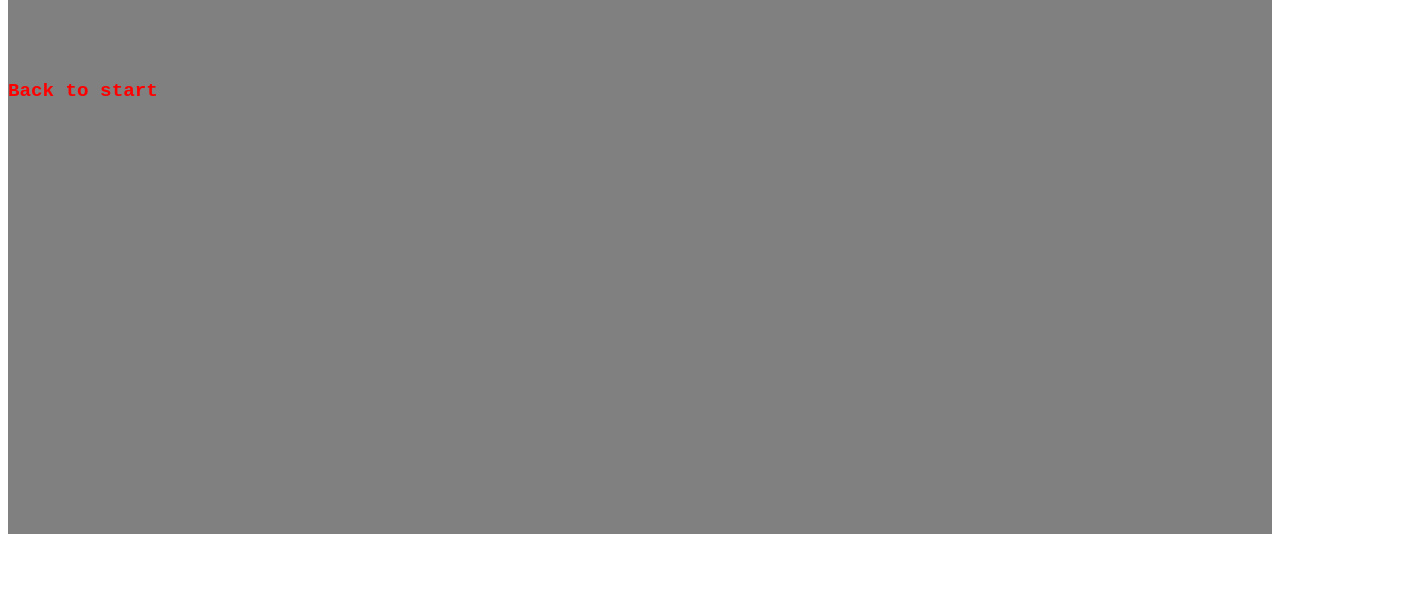
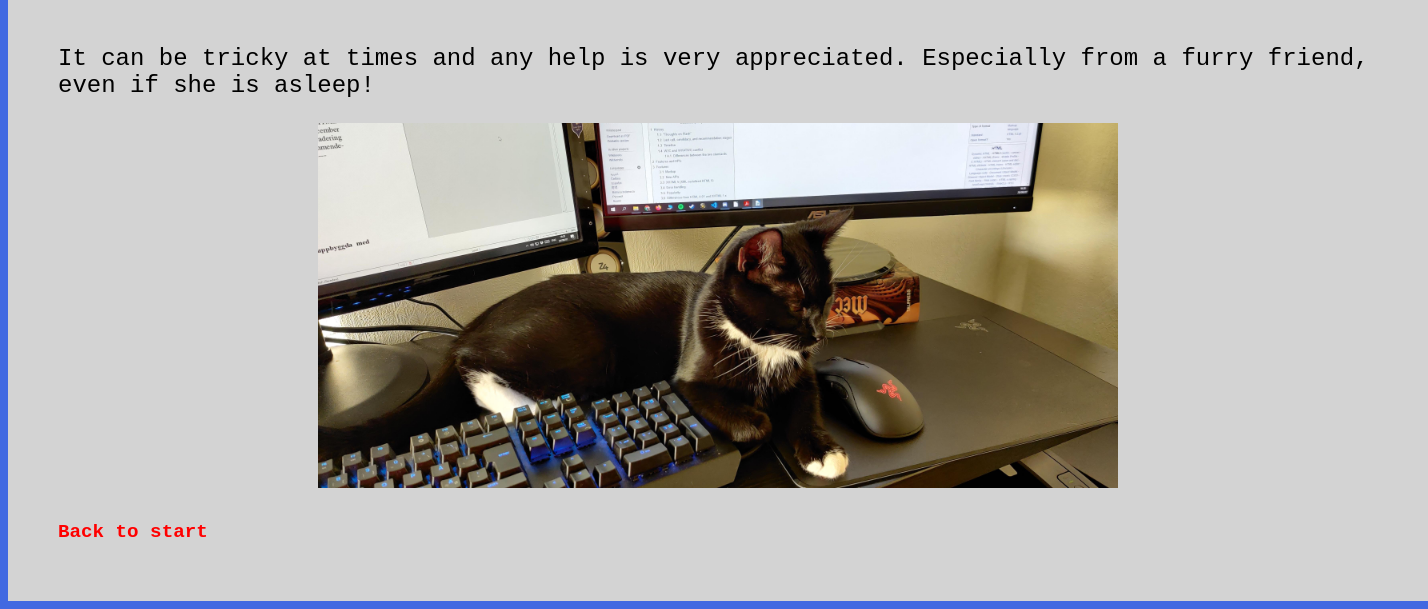
Before and after one commit to rasmusfogelberg/moment2, a website: page pub/about.html in a window 1280 px wide. Shown: the part 287-896 px from the top of the page, 1428 px wide, since content can reach past the window. Before the commit the page ends 829 px from the top, so only its background shows below. Drawn offline with Linux system fonts and the light colour scheme.

Commit message:
Updates to CSS- and HTML-files

```diff
--- a/pub/about.html
+++ b/pub/about.html
@@ -4,13 +4,19 @@
     <meta charset="UTF-8">
     <meta http-equiv="X-UA-Compatible" content="IE=edge">
     <meta name="viewport" content="width=device-width, initial-scale=1.0">
-    <title>Moment 2 - Gulp</title>
+    <title>Moment 2 - About</title>
     <link rel="stylesheet" href="css/style.css">
 </head>
 <body>
     <main id="about">
         <h1>About the assignment</h1>
-        <p>The goal is to automate certain tasks with Gulp.</p>
+        <p>The goal is to automate certain tasks with Gulp as well as getting familiar with packages in Gulp.</p>
+
+        <p>It can be tricky at times and any help is very appreciated. Especially from a furry friend, even if she is asleep!</p>
+        <picture>
+            <source srcset="images/cat.jpg">
+            <img src="images/cat.jpg" alt="A trusty companion keeping a webdeveloper company!" />
+        </picture>
 
         <p><a href="index.html">Back to start</a></p>
 
--- a/pub/css/style.css
+++ b/pub/css/style.css
@@ -1 +1 @@
-main#about{background-color:grey}#about h1{font-size:2rem}#about p{font-size:4rem}body{font-family:Courier New,Courier,monospace;font-size:16px}main{width:100%;height:100vh}a{text-decoration:none;font-weight:700;color:red;font-size:1.2rem}#index{background-color:beige}#index h1{font-size:3rem}#index p{font-size:1rem}
+main#about{display:grid;background-color:#d3d3d3;grid-template-columns:1fr}#about h1{font-size:4rem}#about p{font-size:1.5rem}body{font-family:Courier New,Courier,monospace;font-size:16px;background-color:#4169e1;display:grid;grid-template-columns:1fr 1320px 1fr}main{grid-column:2;width:100%;height:100vh;padding:40px 50px}a{text-decoration:none;font-weight:900;color:red;font-size:1.2rem}picture{justify-self:center}img{max-width:800px}#index{background-color:#ffb6c1}#index h1{font-size:3rem}#index p{font-size:2rem;margin-bottom:20px}
--- a/src/css/about.css
+++ b/src/css/about.css
@@ -1,11 +1,13 @@
 main#about {
-    background-color: grey;
+    display: grid;
+    background-color: lightgrey;
+    grid-template-columns: 1fr;
 }
 
 #about h1 {
-    font-size: 2rem;
+    font-size: 4rem;
 }
 
 #about p {
-    font-size: 4rem;
+    font-size: 1.5rem;
 }
--- a/src/css/basic.css
+++ b/src/css/basic.css
@@ -1,17 +1,29 @@
 body {
     font-family: 'Courier New', Courier, monospace;
     font-size: 16px;
+    background-color: royalblue;
+    display: grid;
+    grid-template-columns: 1fr 1320px 1fr;
 }
 
 main {
+    grid-column: 2;
     width: 100%;
     height: 100vh;
-
+    padding: 40px 50px;
 }
 
 a {
     text-decoration: none;
-    font-weight: 700;
+    font-weight: 900;
     color: red;
     font-size: 1.2rem;
 }
+
+picture {
+    justify-self: center;
+}
+
+img {
+    max-width: 800px;
+}
--- a/src/css/index.css
+++ b/src/css/index.css
@@ -1,5 +1,5 @@
 #index {
-    background-color: beige;
+    background-color: lightpink;
 }
 
 #index h1 {
@@ -7,5 +7,6 @@
 }
 
 #index p {
-    font-size: 1rem;
+    font-size: 2rem;
+    margin-bottom: 20px;
 }
```
Also changed, not shown: src/about.html (+8 -2 lines).
